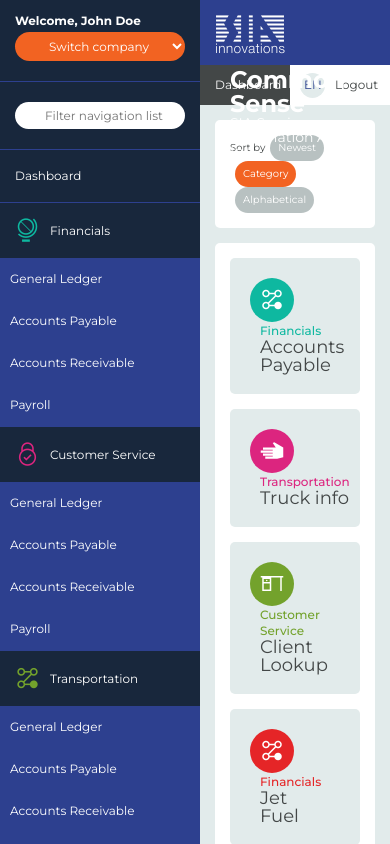
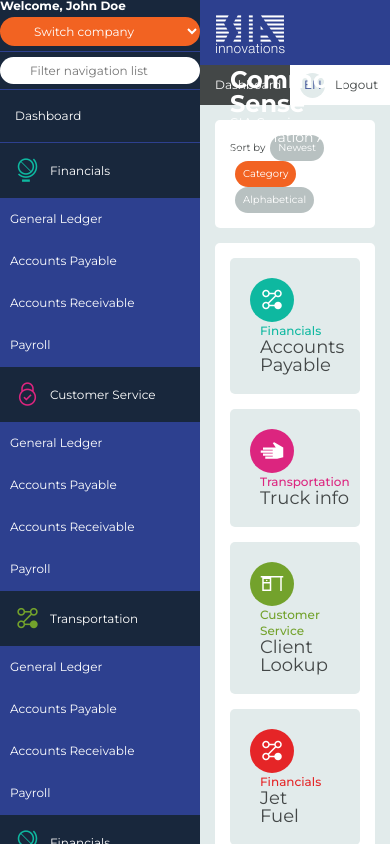
Before and after one commit to steftastan/commonsensev2, a React (Create React App) app: page / in a window 390 px wide. Shown: the top 844 px of the page. Built offline with nearby package versions, Linux system fonts and the light colour scheme; a web font is replaced by a local one.

Commit message:
modifying styles for mobile

```diff
--- a/src/App.js
+++ b/src/App.js
@@ -31,9 +31,13 @@ class Accordion extends Component {
         document.addEventListener('keyup', this.filterLinkList, false);
     }
 
-    /*
-        TODO: Explain this function
-
+    /**
+     * logic behind showing or hiding the navigation elements when the search function is used
+     * @param elem - an HTML element or array of HTML elements to be hidden and shown.
+     * @param display - a string that takes a value for the CSS property display (none, block, inline, inline-block).
+     * @param requiresOpenClass - a boolean that specifies if the element will need to have a toggle class added to them.
+     * @param action - a string that determines what will be done with the openClass if it is required. accepted values are 'add' or 'remove'.
+     * @param openClassName - the CSS class that will be applied.
      */
     toggleElem(elem, display, requiresOpenClass, action, openClassName) {
         // set default values
@@ -66,7 +70,6 @@ class Accordion extends Component {
     }
 
     filterLinkList() {
-
         // Declare variables
         var input, filter, ul, li, a, i, j;
         var result;
@@ -83,9 +86,7 @@ class Accordion extends Component {
             a = li[i].getElementsByTagName("a");
 
             if (filter.length) {
-
                 for (j = 0; j < a.length; j++) {
-
                     if (a[j].innerHTML.toUpperCase().indexOf(filter) > -1) {
 
                         // if it finds a result, toggle ON all matching child links
@@ -140,7 +141,7 @@ class Accordion extends Component {
             <div>
             <nav id="nav" className="wrapper leftnav">
                 <ul className="leftnav__list">
-                    <li className="leftnav__item">
+                    <li className="leftnav__fixed">
                         <div className="leftnav__section--fixed">
                             <span className="leftnav__user">Welcome, John Doe</span>
                             <form className="form">
@@ -156,7 +157,7 @@ class Accordion extends Component {
                             </form>
                         </div>
                     </li>
-                    <li className="leftnav__item">
+                    <li className="leftnav__fixed">
                         <div className="leftnav__section--fixed">
                             <span className="leftnav__search"></span>
                             <form className="form">
--- a/src/css/App.css
+++ b/src/css/App.css
@@ -1013,6 +1013,13 @@ body {
   font-size: 12px;
   font-weight: 400; }
 
+.leftnav__fixed {
+  overflow: hidden;
+  border-bottom: 1px solid #2D408F;
+  color: #FFF;
+  font-size: 12px;
+  font-weight: 400; }
+
 .leftnav__section {
   display: block; }
 
@@ -1118,11 +1125,15 @@ body {
     -o-transition: max-height 0.2s ease-in;
     -ms-transition: max-height 0.2s ease-in;
     transition: max-height 0.2s ease-in; }
+  .leftnav__fixed {
+    height: auto; }
   .leftnav__item.leftnav__item--open {
     height: auto;
     max-height: 300px; }
   .leftnav__section {
     padding: 15px 10px; }
+  .leftnav__section--fixed {
+    margin: 15px 10px; }
   .leftnav__arrow {
     padding: 5px 0 0 0; }
   .leftnav--mobileHidden {
--- a/src/sass/modules/leftnav.scss
+++ b/src/sass/modules/leftnav.scss
@@ -25,6 +25,12 @@
     -o-transition: max-height 0.2s ease-in;
     -ms-transition: max-height 0.2s ease-in;
     transition: max-height 0.2s ease-in;
+    border-bottom: 1px solid $blue-70;
+    @include font($font-size-content, $font-weight-regular, $white);
+}
+
+.leftnav__fixed {
+    overflow: hidden;
     border-bottom: 1px solid $blue-70;
     @include font($font-size-content, $font-weight-regular, $white);
 }
@@ -155,6 +161,10 @@
          transition: max-height 0.2s ease-in;
      }
 
+     .leftnav__fixed {
+         height: auto;
+     }
+
      .leftnav__item.leftnav__item--open {
          height: auto;
          max-height: 300px;
@@ -162,6 +172,10 @@
 
      .leftnav__section {
         padding: 15px 10px;
+     }
+
+     .leftnav__section--fixed {
+        margin: 15px 10px;
      }
 
      .leftnav__arrow {
```
